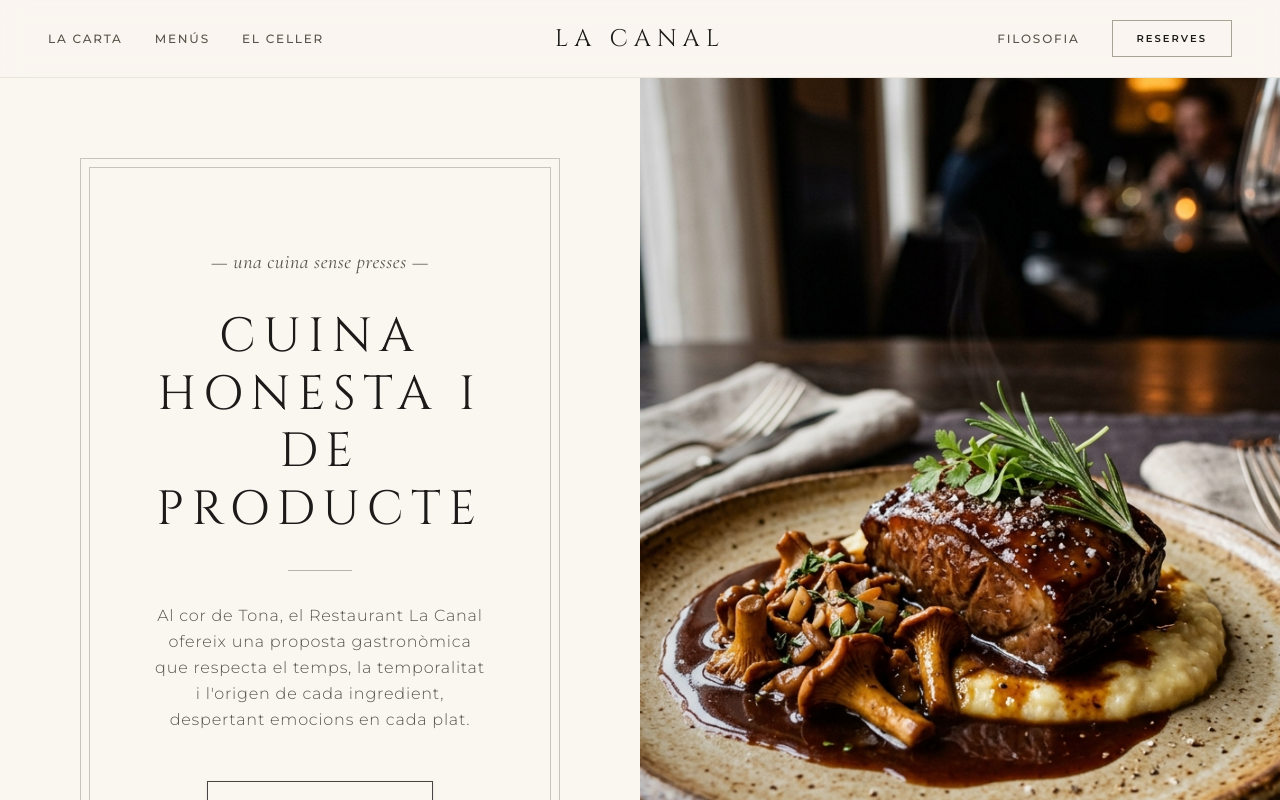
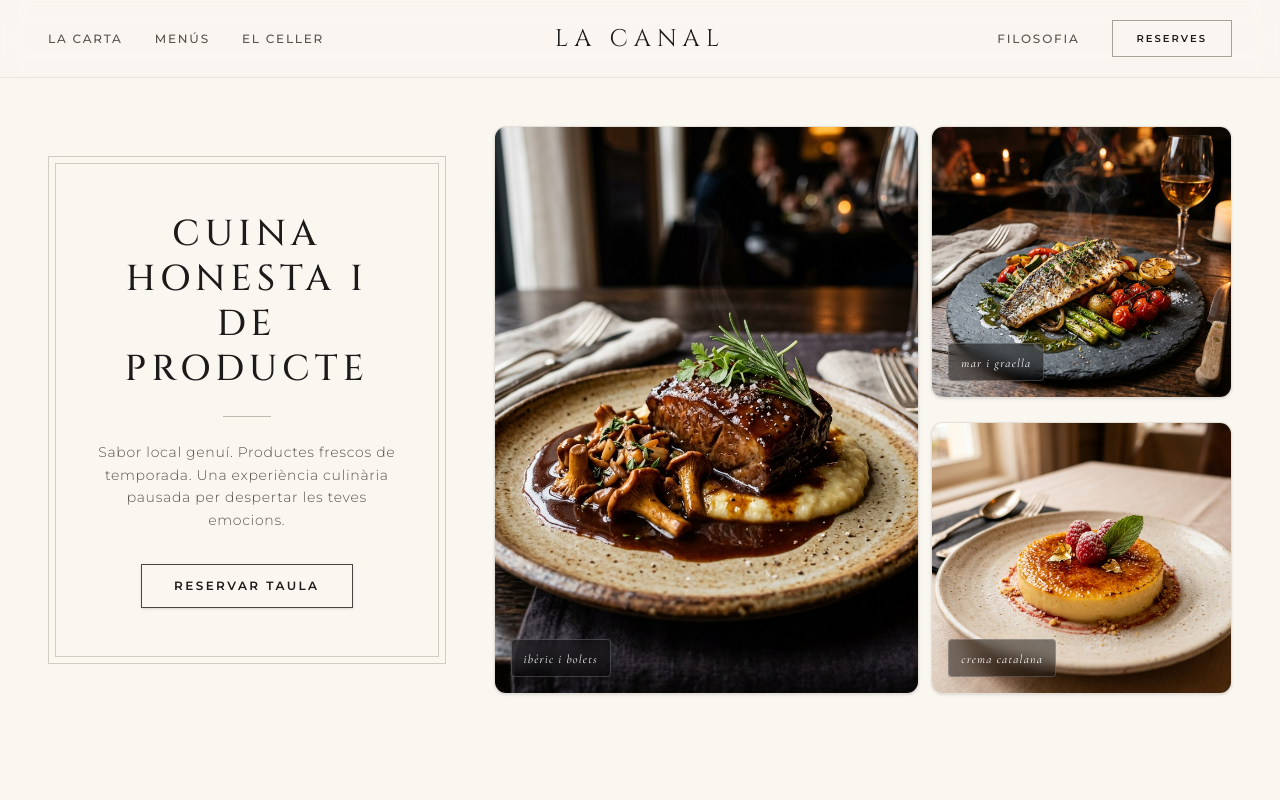
Before and after one commit to ABPMonlau/test_repository, a React (Vite) app in the folder front-end-vinos/: page / in a window 1280 px wide. Shown: the top 800 px of the page. Built offline with nearby package versions, Linux system fonts and the light colour scheme.

Commit message:
Modificaciones de estilo en Hero y NavBar

```diff
--- a/front-end-vinos/src/components/Hero.jsx
+++ b/front-end-vinos/src/components/Hero.jsx
@@ -1,74 +1,96 @@
-import dishImg from '../assets/gourmet_catalan_dish.png'
+import dishImg from "../assets/gourmet_catalan_dish.png";
+import fishImg from "../assets/grilled_fish.png";
+import dessertImg from "../assets/crema_catalana.png";
 
 export default function Hero() {
   const handleReservationClick = () => {
-    // Simular acción de reserva
     alert("Redirigint al sistema de reserves de taules...");
   };
 
   return (
-    <section className="grid grid-cols-1 lg:grid-cols-12 min-h-screen lg:min-h-[85vh] bg-canal-bg text-canal-text items-stretch overflow-hidden">
-      {/* Columna Izquierda: Tarjeta del Manifiesto Culinario */}
-      <div className="lg:col-span-6 flex flex-col justify-center p-6 sm:p-12 lg:p-16 xl:p-20 bg-canal-bg relative z-10">
-
-        {/* Doble Marco Perimetral Característico (Papelería La Canal) */}
-        <div className="border border-canal-border/60 p-2 bg-canal-bg transition-all duration-1000 hover:shadow-xl hover:border-canal-border animate-fade-in">
-          <div className="border border-canal-border/60 px-6 py-12 sm:px-10 sm:py-16 xl:py-20 xl:px-16 flex flex-col items-center text-center gap-6 sm:gap-8">
-
-            {/* Texto de Entrada en Cursiva */}
-            <span className="font-serif-italic italic text-canal-secondary text-base sm:text-lg lg:text-xl tracking-wide lowercase">
-              — una cuina sense presses —
-            </span>
-
-            {/* Título Serif Romana en Mayúsculas */}
-            <h1 className="font-serif-romana uppercase tracking-[0.16em] text-3xl sm:text-4xl xl:text-5xl leading-[1.2] font-normal text-canal-text max-w-xl">
+    <section className="w-full max-w-[1400px] mx-auto px-4 sm:px-6 md:px-8 lg:px-12 py-8 md:py-10 lg:py-12 flex flex-col xl:flex-row items-center gap-8 lg:gap-10 xl:gap-12">
+      {/* Columna Izquierda: Tarjeta del Manifiesto Simplificada y Reducida */}
+      <div className="w-full xl:w-[35%] flex justify-center xl:justify-start">
+        {/* Cuadro de texto más reducido y compacto */}
+        <div className="w-full max-w-md border border-canal-border/50 p-1.5 bg-canal-bg transition-all duration-700 hover:shadow-lg hover:border-canal-border animate-fade-in">
+          <div className="border border-canal-border/50 p-6 sm:p-8 xl:py-12 xl:px-10 flex flex-col items-center text-center gap-5 sm:gap-6">
+            {/* Título Serif Romana */}
+            <h1 className="font-serif-romana uppercase tracking-[0.14em] text-2xl sm:text-3xl xl:text-4xl leading-[1.25] font-medium text-canal-text">
               Cuina Honesta i de Producte
             </h1>
 
-            {/* Separador Fino de Bronce Envejecido */}
-            <div className="w-16 h-[1px] bg-canal-border/80"></div>
+            {/* Separador Fino */}
+            <div className="w-12 h-px bg-canal-border/70"></div>
 
-            {/* Descripción en Sans-Serif Humanista */}
-            <p className="font-sans-humanist text-xs sm:text-sm xl:text-base text-canal-secondary font-light max-w-md leading-relaxed tracking-wider">
-              Al cor de Tona, el Restaurant La Canal ofereix una proposta gastronòmica que respecta el temps, la temporalitat i l'origen de cada ingredient, despertant emocions en cada plat.
+            {/* Texto Corto y Directo (Ideas Principales) */}
+            <p className="font-sans-humanist text-xs sm:text-sm text-canal-secondary font-light max-w-xs leading-relaxed tracking-wider">
+              Sabor local genuí. Productes frescos de temporada. Una experiència
+              culinària pausada per despertar les teves emocions.
             </p>
 
-            {/* Botón de Reserva Premium */}
+            {/* Botón de Reserva */}
             <button
               onClick={handleReservationClick}
-              className="mt-4 px-10 py-4 border border-canal-text/80 text-canal-text font-sans-humanist uppercase text-xs tracking-[0.2em] font-medium bg-transparent hover:bg-canal-text hover:text-canal-bg hover:border-canal-text active:scale-95 transition-all duration-500 ease-out cursor-pointer shadow-sm hover:shadow-md"
+              className="mt-2 px-8 py-3 border border-canal-text/80 text-canal-text font-sans-humanist uppercase text-[12px] tracking-[0.2em] font-semibold bg-transparent hover:bg-canal-text hover:text-canal-bg hover:border-canal-text active:scale-95 transition-all duration-500 ease-out cursor-pointer shadow-sm hover:shadow"
             >
               Reservar Taula
             </button>
-
           </div>
         </div>
-
       </div>
 
-      {/* Columna Derecha: Imagen Gastronómica Exquisita */}
-      <div className="lg:col-span-6 relative overflow-hidden flex items-center justify-center bg-canal-alt min-h-[450px] lg:min-h-full">
+      {/* Columna Derecha: Mosaico de 3 Imágenes Impresionantes */}
+      <div className="w-full xl:w-[65%]">
+        <div className="grid grid-cols-12 gap-4 sm:gap-3 w-full">
+          {/* Imagen Principal 1 (Grande, 7 Columnas): Carrillera de Cerdo */}
+          <div className="col-span-7 relative overflow-hidden rounded-xl border border-canal-border/20 bg-canal-alt shadow-sm group aspect-[3/4] sm:aspect-[4/5] md:aspect-[3/4] lg:aspect-[4/5] xl:aspect-[3/4] my-auto">
+            <img
+              src={dishImg}
+              alt="Carrillera de porc ibèric a la brasa"
+              fetchpriority="high" // Alta prioridad de carga para la imagen LCP principal
+              className="w-full h-full object-cover transition-transform duration-1000 ease-out hover:scale-105"
+            />
+            {/* Distintivo Flotante */}
+            <div className="absolute bottom-4 left-4 bg-black/45 backdrop-blur-sm border border-white/20 px-3 py-1.5 rounded-sm pointer-events-none">
+              <span className="font-serif-italic italic text-[10px] sm:text-xs text-white tracking-widest lowercase">
+                ibèric i bolets
+              </span>
+            </div>
+          </div>
 
-        {/* Imagen con Alta Prioridad de Carga (LCP) */}
-        <img
-          src={dishImg}
-          alt="Carrillera de porc ibèric amb bolets de temporada de La Canal"
-          fetchpriority="high"
-          className="w-full h-full object-cover transition-transform duration-1000 ease-out hover:scale-105"
-        />
+          {/* Columna con las 2 Imágenes Secundarias Apiladas (5 Columnas) */}
+          <div className="col-span-5 flex flex-col justify-between gap-4 sm:gap-6">
+            {/* Imagen Secundaria 2 (Pescado) */}
+            <div className="flex-1 relative overflow-hidden rounded-xl border border-canal-border/20 bg-canal-alt shadow-sm group min-h-[130px] sm:min-h-[170px] aspect-[4/3] sm:aspect-square md:aspect-[4/3] lg:aspect-square xl:aspect-[4/3]">
+              <img
+                src={fishImg}
+                alt="Llobarro a la graella amb verdures"
+                fetchpriority="low" // Baja prioridad para imágenes secundarias
+                className="w-full h-full object-cover transition-transform duration-1000 ease-out hover:scale-105"
+              />
+              <div className="absolute bottom-4 left-4 bg-black/45 backdrop-blur-sm border border-white/20 px-3 py-1.5 rounded-sm pointer-events-none">
+                <span className="font-serif-italic italic text-[10px] sm:text-xs text-white tracking-widest lowercase">
+                  mar i graella
+                </span>
+              </div>
+            </div>
 
-        {/* Capa de Sombra Decorativa */}
-        <div className="absolute inset-0 bg-gradient-to-t from-black/40 via-transparent to-transparent pointer-events-none lg:bg-gradient-to-r lg:from-black/10"></div>
-
-        {/* Distintivo Flotante Premium en Esquina de la Imagen */}
-        <div className="absolute bottom-6 right-6 border border-white/30 p-1 backdrop-blur-md bg-black/40 text-white animate-fade-in shadow-lg rounded-sm pointer-events-none">
-          <div className="border border-white/15 px-4 py-2 text-center">
-            <span className="font-serif-italic italic text-xs sm:text-sm tracking-widest block">
-              sabor, respecte i tradició
-            </span>
+            {/* Imagen Secundaria 3 (Postre Crema Catalana) */}
+            <div className="flex-1 relative overflow-hidden rounded-xl border border-canal-border/20 bg-canal-alt shadow-sm group min-h-[130px] sm:min-h-[170px] aspect-[4/3] sm:aspect-square md:aspect-[4/3] lg:aspect-square xl:aspect-[4/3]">
+              <img
+                src={dessertImg}
+                alt="Crema catalana moderna"
+                fetchpriority="low" // Baja prioridad para imágenes secundarias
+                className="w-full h-full object-cover transition-transform duration-1000 ease-out hover:scale-105"
+              />
+              <div className="absolute bottom-4 left-4 bg-black/45 backdrop-blur-sm border border-white/20 px-3 py-1.5 rounded-sm pointer-events-none">
+                <span className="font-serif-italic italic text-[10px] sm:text-xs text-white tracking-widest lowercase">
+                  crema catalana
+                </span>
+              </div>
+            </div>
           </div>
         </div>
-
       </div>
     </section>
   );
--- a/front-end-vinos/src/components/NavBar.jsx
+++ b/front-end-vinos/src/components/NavBar.jsx
@@ -2,6 +2,11 @@ import { useState } from 'react'
 
 export default function NavBar() {
   const [isOpen, setIsOpen] = useState(false);
+
+  // --- CONFIGURACIÓN DEL LOGO DEL RESTAURANTE ---
+  // Si tienes un archivo de logo (ej. PNG o SVG), puedes poner la ruta aquí (ej. "/logo.svg" o importar el recurso).
+  // Si se deja vacío (null o ""), el componente mostrará automáticamente el elegante texto tipográfico oficial.
+  const logoUrl = "";
 
   const handleReservationClick = () => {
     setIsOpen(false);
@@ -10,7 +15,7 @@ export default function NavBar() {
 
   return (
     <header className="sticky top-0 z-50 bg-canal-bg/90 backdrop-blur-md border-b border-canal-border/20 transition-all duration-300">
-      <div className="max-w-7xl mx-auto px-6 md:px-12 py-5 flex items-center justify-between lg:grid lg:grid-cols-3">
+      <div className="max-w-[1400px] mx-auto px-6 md:px-12 py-5 flex items-center justify-between lg:grid lg:grid-cols-3">
 
         {/* Lado Izquierdo: Enlaces (Escritorio) */}
         <nav className="hidden lg:flex items-center gap-8 justify-start">
@@ -25,10 +30,20 @@ export default function NavBar() {
           </a>
         </nav>
 
-        {/* Centro: Logotipo Simétrico (Filosofía de la Marca) */}
-        <div className="flex justify-start lg:justify-center">
-          <a href="/" className="font-serif-romana text-xl md:text-2xl uppercase tracking-[0.25em] text-canal-text hover:opacity-80 transition-opacity font-normal">
-            La Canal
+        {/* Centro: Logotipo Simétrico (Imagen o Texto Fallback) */}
+        <div className="flex justify-start lg:justify-center items-center">
+          <a href="/" className="flex items-center justify-center group">
+            {logoUrl ? (
+              <img
+                src={logoUrl}
+                alt="Logotip Restaurant La Canal"
+                className="h-10 w-auto object-contain transition-transform duration-500 group-hover:scale-105"
+              />
+            ) : (
+              <span className="font-serif-romana text-xl md:text-2xl uppercase tracking-[0.25em] text-canal-text hover:opacity-80 transition-opacity font-normal">
+                La Canal
+              </span>
+            )}
           </a>
         </div>
 
```
Also changed, not shown: front-end-vinos/src/assets/crema_catalana.png (added), front-end-vinos/src/assets/grilled_fish.png (added).
